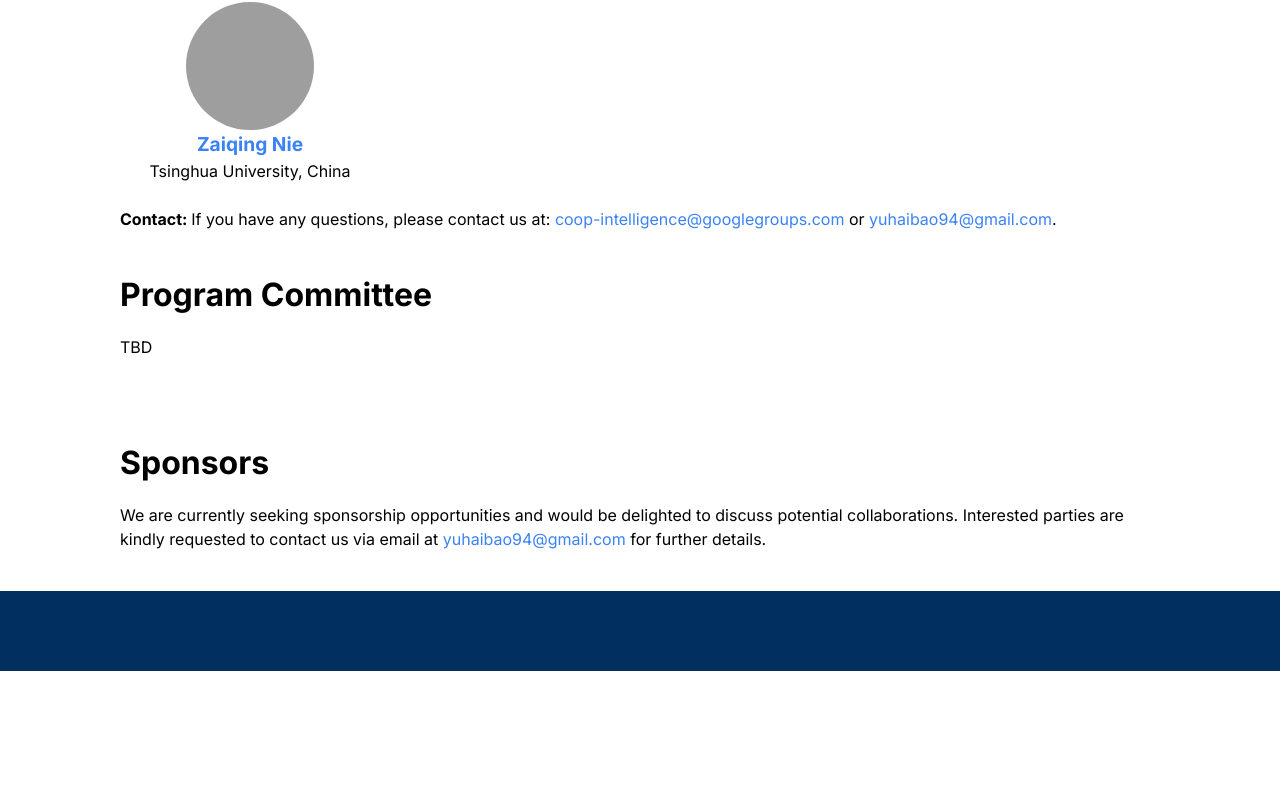
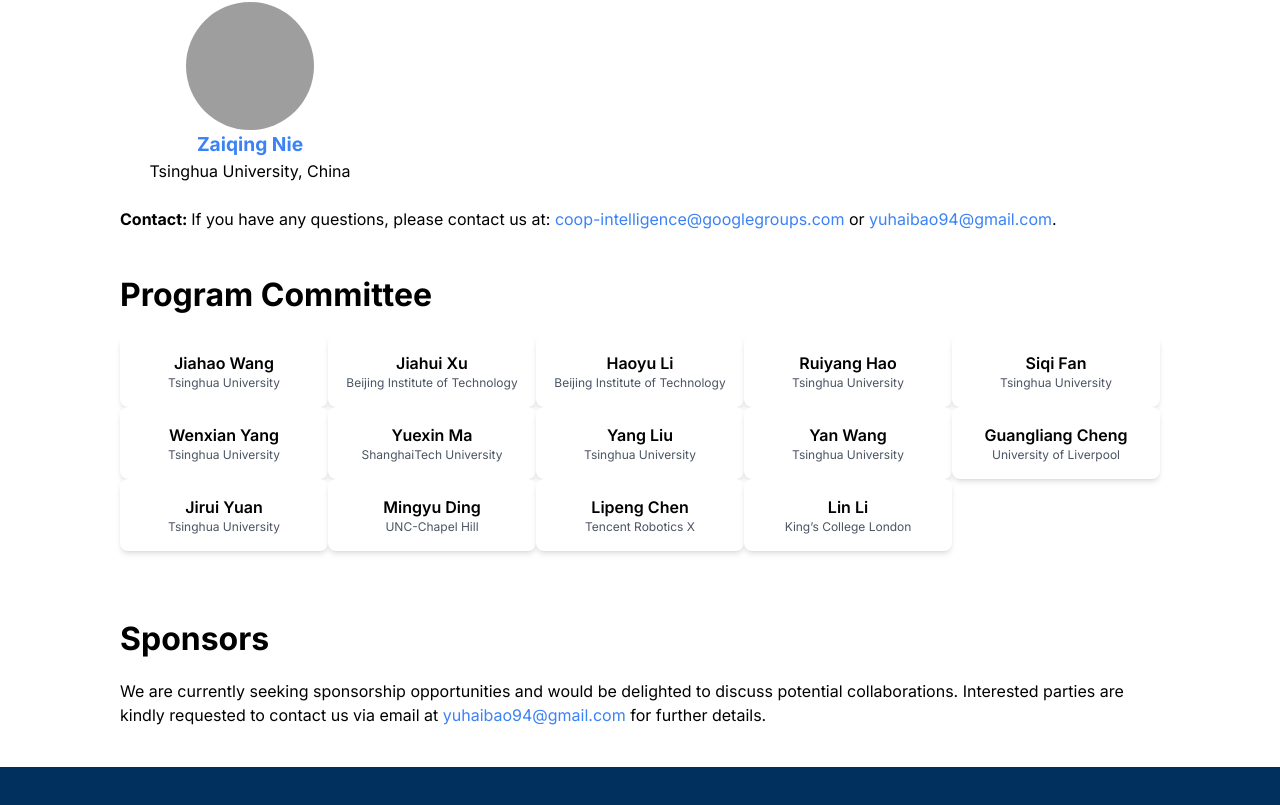
Before and after one commit to coop-intelligence/coop-intelligence.github.io, a Next.js app: page / in a window 1280 px wide. Shown: the part 4185-4990 px from the top of the page. Before the commit the page ends 4856 px from the top, so only its background shows below. Built offline with nearby package versions, Linux system fonts and the light colour scheme; grey boxes are pictures that could not be loaded.

Commit message:
update program_committee

```diff
--- /dev/null
+++ b/src/app/components/program-avatar.jsx
@@ -0,0 +1,18 @@
+const CommitteeAvatar = ({ name, affiliation, link }) => {
+    return (
+        <div>
+            <div className="bg-white p-4 shadow-md rounded-lg text-center">
+                {/* 如果有 link，则渲染为链接；否则直接显示人名 */}
+                {link ? (
+                    <a href={link} target="_blank" rel="noopener noreferrer" className="block">
+                        <p className="font-semibold hover:text-blue-600 transition-colors">{name}</p>
+                    </a>
+                ) : (
+                    <p className="font-semibold">{name}</p>
+                )}
+                <p className="text-xs text-gray-600">{affiliation}</p>
+            </div>
+        </div>
+    );
+};
+export default CommitteeAvatar;
--- a/src/app/components/program_committee.jsx
+++ b/src/app/components/program_committee.jsx
@@ -1,10 +1,22 @@
-import PersonAvatar from "./person-avatar";
+import CommitteeAvatar from "./program-avatar";
 
 const ProgramCommittee = ()=>{
     return <div className="text-justify mt-4">
-         TBD
-        <div className="grid sm:grid-cols-4 grid-cols-2 mt-4">
-
+        <div className="grid sm:grid-cols-5 grid-cols-2 mt-4">
+            <CommitteeAvatar name="Jiahao Wang" affiliation="Tsinghua University"/>
+            <CommitteeAvatar name="Jiahui Xu" affiliation="Beijing Institute of Technology"/>
+            <CommitteeAvatar name="Haoyu Li" affiliation="Beijing Institute of Technology"/>
+            <CommitteeAvatar name="Ruiyang Hao" affiliation="Tsinghua University" link="https://ry-hao.top/"/>
+            <CommitteeAvatar name="Siqi Fan" affiliation="Tsinghua University" link="https://leofansq.github.io/"/>
+            <CommitteeAvatar name="Wenxian Yang" affiliation="Tsinghua University"/>
+            <CommitteeAvatar name="Yuexin Ma" affiliation="ShanghaiTech University" link="https://yuexinma.me/"/>
+            <CommitteeAvatar name="Yang Liu" affiliation="Tsinghua University" link="https://sites.google.com/site/yangliuveronica/"/>
+            <CommitteeAvatar name="Yan Wang" affiliation="Tsinghua University" link="https://yanwang202199.github.io/"/>
+            <CommitteeAvatar name="Guangliang Cheng" affiliation="University of Liverpool" link="https://sites.google.com/view/guangliangcheng"/>
+            <CommitteeAvatar name="Jirui Yuan" affiliation="Tsinghua University" link="https://air.tsinghua.edu.cn/en/info/1012/1219.htm"/>
+            <CommitteeAvatar name="Mingyu Ding" affiliation="UNC-Chapel Hill" link="https://dingmyu.github.io/"/>
+            <CommitteeAvatar name="Lipeng Chen" affiliation="Tencent Robotics X" link="https://ieeexplore.ieee.org/author/37086579788"/>
+            <CommitteeAvatar name="Lin Li" affiliation="King’s College London" link="https://www.kcl.ac.uk/people/lin-li"/>
         </div>
 
         <br/>
```
